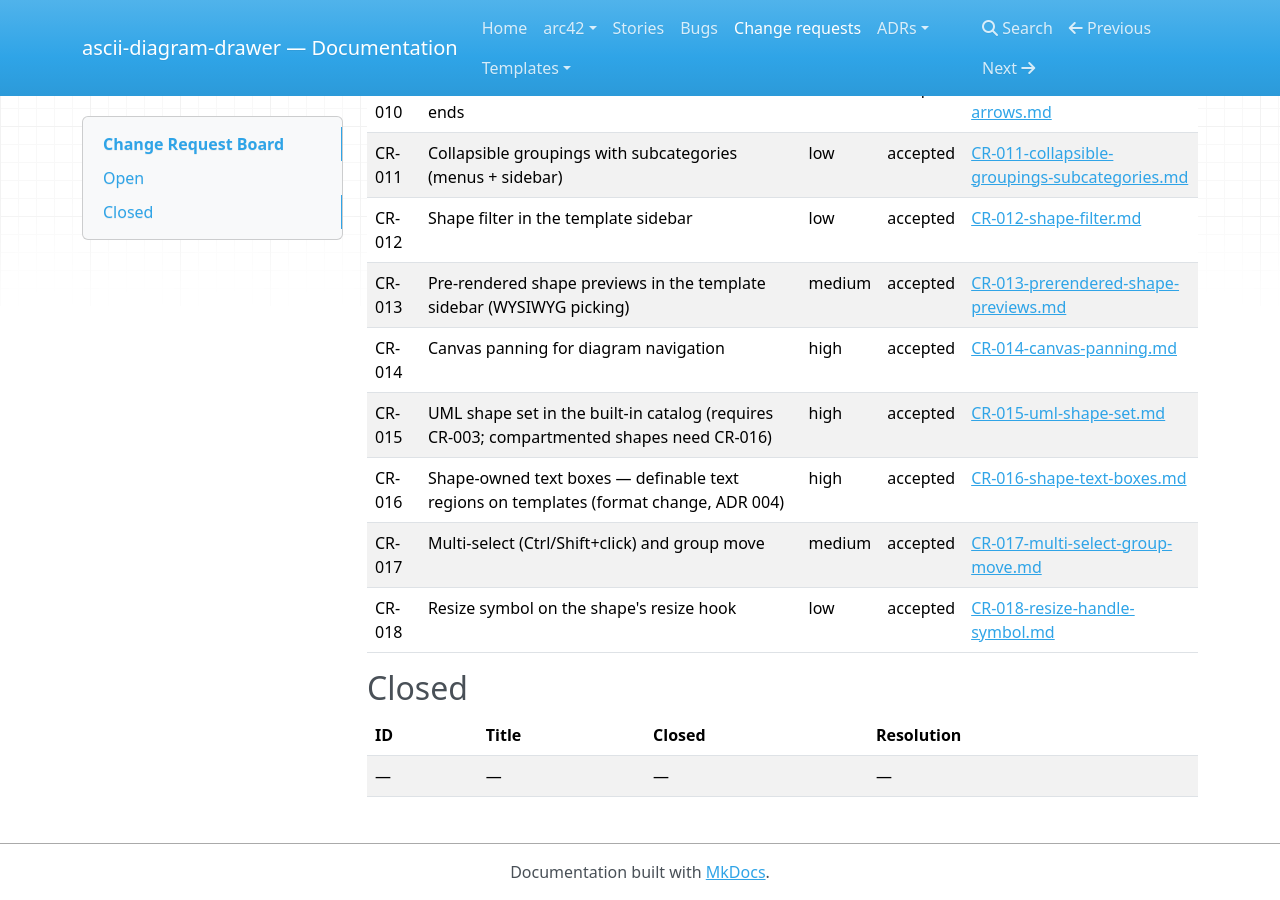
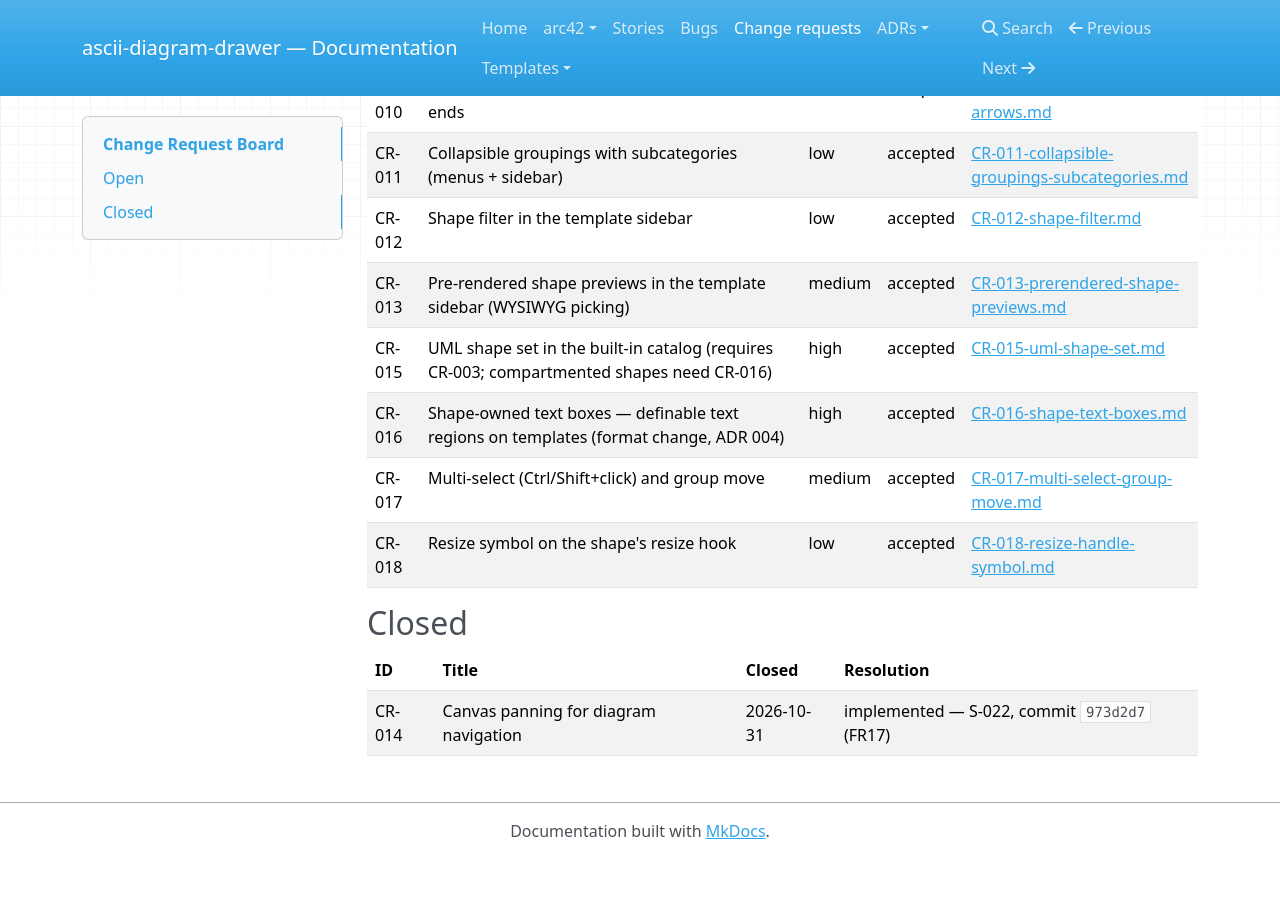
Before and after one commit to Reto411/ascii-diagram-drawer, an MkDocs documentation site: the page built from doc/crs/CRS.md, in a window 1280 px wide and 900 px high, scrolled down 867 px. Built offline with MkDocs 1.6.1, drawn with Linux system fonts in a browser that asks for light colours; nearby versions of some CDN libraries; after the commit the page ends 1726 px from its top, so only the background shows below that.

Commit message:
CR-014 → implemented (S-022, 973d2d7) — closed on the CR board

```diff
--- a/doc/crs/CRS.md
+++ b/doc/crs/CRS.md
@@ -27,7 +27,6 @@ Filed via the **change-request skill** (`.agents/skills/change-request/SKILL.md`
 | CR-011 | Collapsible groupings with subcategories (menus + sidebar) | low | accepted | [CR-011-collapsible-groupings-subcategories.md](CR-011-collapsible-groupings-subcategories.md) |
 | CR-012 | Shape filter in the template sidebar | low | accepted | [CR-012-shape-filter.md](CR-012-shape-filter.md) |
 | CR-013 | Pre-rendered shape previews in the template sidebar (WYSIWYG picking) | medium | accepted | [CR-013-prerendered-shape-previews.md](CR-013-prerendered-shape-previews.md) |
-| CR-014 | Canvas panning for diagram navigation | high | accepted | [CR-014-canvas-panning.md](CR-014-canvas-panning.md) |
 | CR-015 | UML shape set in the built-in catalog (requires CR-003; compartmented shapes need CR-016) | high | accepted | [CR-015-uml-shape-set.md](CR-015-uml-shape-set.md) |
 | CR-016 | Shape-owned text boxes — definable text regions on templates (format change, ADR 004) | high | accepted | [CR-016-shape-text-boxes.md](CR-016-shape-text-boxes.md) |
 | CR-017 | Multi-select (Ctrl/Shift+click) and group move | medium | accepted | [CR-017-multi-select-group-move.md](CR-017-multi-select-group-move.md) |
@@ -37,4 +36,4 @@ Filed via the **change-request skill** (`.agents/skills/change-request/SKILL.md`
 
 | ID | Title | Closed | Resolution |
 |----|--------|--------|------------|
-| — | — | — | — |
+| CR-014 | Canvas panning for diagram navigation | 2026-10-31 | implemented — S-022, commit `973d2d7` (FR17) |
```
Also changed, not shown: doc/crs/CR-014-canvas-panning.md (+2 -2 lines).
